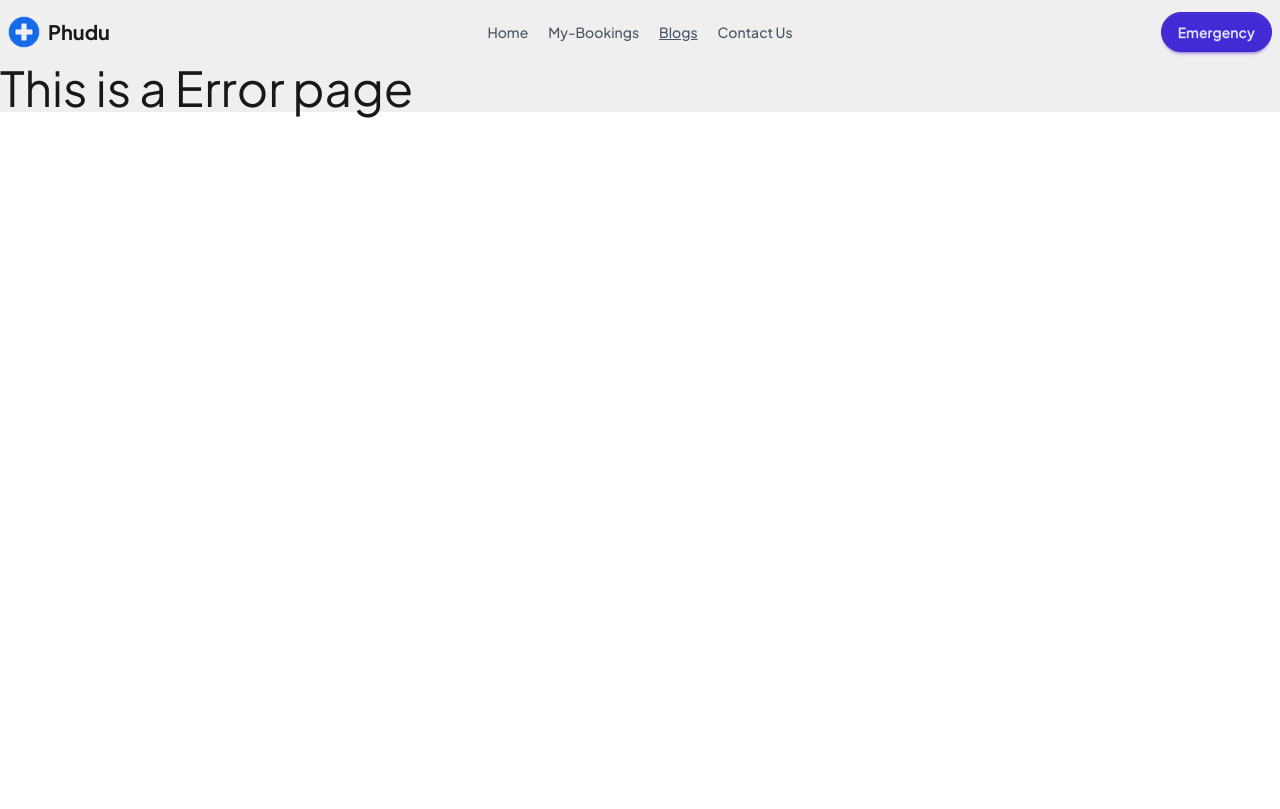
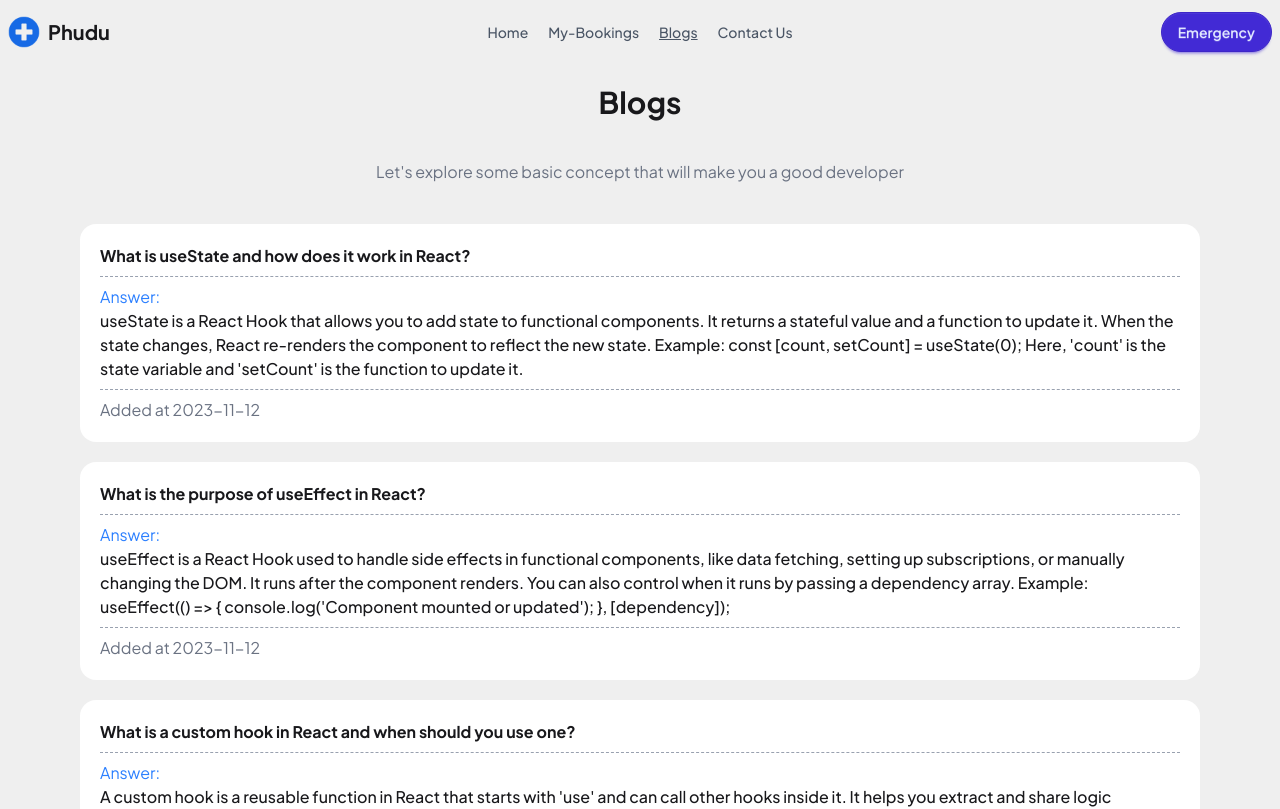
Before and after one commit to shihab103/Medical-Appointment-Client, a React (Vite) app: page /blogs in a window 1280 px wide. Shown: the top 809 px of the page. Built offline with nearby package versions, Linux system fonts and the light colour scheme.

Commit message:
blogs section

```diff
--- /dev/null
+++ b/public/question.json
@@ -0,0 +1,22 @@
+[
+    {
+      "question": "What is useState and how does it work in React?",
+      "answer": "useState is a React Hook that allows you to add state to functional components. It returns a stateful value and a function to update it. When the state changes, React re-renders the component to reflect the new state.\n\nExample:\nconst [count, setCount] = useState(0);\nHere, 'count' is the state variable and 'setCount' is the function to update it."
+    },
+    {
+      "question": "What is the purpose of useEffect in React?",
+      "answer": "useEffect is a React Hook used to handle side effects in functional components, like data fetching, setting up subscriptions, or manually changing the DOM. It runs after the component renders.\n\nYou can also control when it runs by passing a dependency array.\n\nExample:\nuseEffect(() => {\n  console.log('Component mounted or updated');\n}, [dependency]);"
+    },
+    {
+      "question": "What is a custom hook in React and when should you use one?",
+      "answer": "A custom hook is a reusable function in React that starts with 'use' and can call other hooks inside it. It helps you extract and share logic between components.\n\nYou should use a custom hook when you want to reuse stateful logic in multiple components.\n\nExample:\nfunction useWindowWidth() {\n  const [width, setWidth] = useState(window.innerWidth);\n  useEffect(() => {\n    const handleResize = () => setWidth(window.innerWidth);\n    window.addEventListener('resize', handleResize);\n    return () => window.removeEventListener('resize', handleResize);\n  }, []);\n  return width;\n}"
+    },
+    {
+      "question": "Difference between controlled and uncontrolled components? Which one is better?",
+      "answer": "In React:\n- Controlled components have their form data controlled by the state via useState.\n- Uncontrolled components use refs to access DOM values directly.\n\nControlled Example:\n<input value={name} onChange={(e) => setName(e.target.value)} />\n\nUncontrolled Example:\n<input ref={nameRef} />\n\nControlled components are generally preferred because they give you better control over the form state and validation."
+    },
+    {
+      "question": "Tell us something about useFormStatus() (explore and explain)",
+      "answer": "useFormStatus() is a React Hook from the experimental React DOM form API. It provides the status of the nearest parent <form> element during form submission.\n\nYou can use it to show loading states, disable submit buttons, or show success/error messages.\n\nExample (React 18+ experimental):\nimport { useFormStatus } from 'react-dom';\n\nfunction SubmitButton() {\n  const { pending } = useFormStatus();\n  return <button disabled={pending}>{pending ? 'Submitting...' : 'Submit'}</button>;\n}\n\nNote: It's still experimental and mainly used in server components and form actions in React Server Components (RSC)."
+    }
+  ]
--- /dev/null
+++ b/src/Components/Blogs.jsx
@@ -0,0 +1,35 @@
+import React, { useEffect, useState } from "react";
+
+const Blogs = () => {
+  const [blogs, setBlogs] = useState([]);
+  useEffect(() => {
+    fetch("question.json")
+      .then((res) => res.json())
+      .then((data) => setBlogs(data));
+  }, []);
+  return (
+    <div>
+      <div>
+        <h1 className="font-bold mt-5 text-3xl text-center">Blogs</h1>
+        <p className="text-gray-500 text-center my-10">
+          Let's explore some basic concept that will make you a good developer
+        </p>
+
+        <div>
+          {blogs.map((item, index) => (
+            <div key={index} className="bg-white mb-5 p-5 rounded-2xl mx-20">
+              <h1 className="font-bold mb-2">{item.question}</h1>
+              <hr className="border-dashed mb-2 border-gray-400" />
+              <h2 className="text-blue-500">Answer:</h2>
+              <p className="font-medium">{item.answer}</p>
+              <hr className="border-dashed mt-2 mb-2 border-gray-400" />
+              <h1 className="text-gray-500">Added at 2023-11-12</h1>
+            </div>
+          ))}
+        </div>
+      </div>
+    </div>
+  );
+};
+
+export default Blogs;
--- a/src/Components/DoctorDetails.jsx
+++ b/src/Components/DoctorDetails.jsx
@@ -1,11 +1,67 @@
-import React from 'react';
+import React from "react";
+// import { useLoaderData } from 'react-router';
 
 const DoctorDetails = () => {
-    return (
-        <div>
-            <h1>THis is a doctor details</h1>
+  // const data = useLoaderData();
+  // console.log(data);
+  return (
+    <div className="px-20">
+      <div className="bg-white mb-10 text-center py-18 rounded-2xl">
+        <h1 className="text-4xl mb-3 font-bold">Doctor's Profile Details</h1>
+        <p className="px-20 text-gray-500">
+          Lorem ipsum dolor sit amet consectetur. Sit enim blandit orci tortor
+          amet ut. Suscipit sed est fermentum magna. Quis vitae tempus facilisis
+          turpis imperdiet mattis donec dignissim volutpat.
+        </p>
+      </div>
+      {/* card */}
+      <div className="flex bg-white p-7 rounded-2xl">
+        <div className="w-[230px] mr-5">
+          <img src="doctor-sample.png" alt="" />
         </div>
-    );
+        <div className="content-center">
+          <h1 className="font-bold text-3xl mb-3">Dr. Cameron Williamson</h1>
+          <p className="text-gray-500">MBBS,MD</p>
+          <p className="text-gray-500 mb-4">General Medicine,DNB</p>
+
+          <p className="text-gray-500 mb-2">Working at</p>
+          <h1 className="font-semibold mb-2">
+            TMMS Medical College & Rafatullah Community Hospital, Bogura
+          </h1>
+          <hr className="border-dashed border-gray-400" />
+
+          <p className="text-gray-500 my-2">Reg NO: BD12341254</p>
+          <hr className="border-dashed border-gray-400" />
+
+          <h1 className="mt-2">
+            <span className="font-bold">Availability: </span> sunday
+          </h1>
+          <h2>
+            <span className="font-bold">consultation Fee:</span> Taka: 273
+          </h2>
+        </div>
+      </div>
+
+      <div className="bg-white py-10 mt-10 rounded-2xl px-5">
+        <h1 className="font-bold text-2xl text-center mb-5">Book an Appointment</h1>
+        <hr className="border-dashed border-gray-400" />
+
+        <div className="flex items-center py-2 justify-between">
+          <h1 className="font-semibold">Availability</h1>
+          <h1 className="btn btn-outline rounded-full bg-[#e6f4ea] btn-success">
+            Doctor Available Today
+          </h1>
+        </div>
+        <hr className="border-dashed border-gray-400" />
+
+        <p className="text-yellow-400 ps-3 py-2 my-2 bg-[#fff5e5] rounded-full">
+          Due to high patient volume, we are currently accepting appointments
+          for today only. We appreciate your understanding and cooperation.
+        </p>
+        <button className="btn w-full rounded-full text-white bg-[#176ae5]">Book Appointment Now</button>
+      </div>
+    </div>
+  );
 };
 
 export default DoctorDetails;
--- a/src/Components/DoctorsCard.jsx
+++ b/src/Components/DoctorsCard.jsx
@@ -1,4 +1,5 @@
 import React from "react";
+import { NavLink } from "react-router";
 
 const DoctorsCard = ({ doctor }) => {
   // console.log(doctor);
@@ -25,7 +26,8 @@ const DoctorsCard = ({ doctor }) => {
           </div>
           <div className="flex flex-col w-full text-start">
             <p className="mb-2 text-gray-600">{doctor.registrationNumber}</p>
-            <button className="btn btn-info rounded-full btn-outline">View Details</button>
+            {/* <NavLink to={`/doctor-details/${doctor.detailsRoute}`}><button className="btn btn-info rounded-full btn-outline">View Details</button></NavLink> */}
+            <NavLink to='/doctor-details'><button className="btn btn-info rounded-full btn-outline">View Details</button></NavLink>
           </div>
         </div>
       </div>
--- a/src/Routs/Routes.jsx
+++ b/src/Routs/Routes.jsx
@@ -5,6 +5,8 @@ import MainLayout from "../Layouts/MainLayout";
 import ErrorPage from "../Pages/ErrorPage";
 import Home from "../Pages/Home";
 import MyBookings from "../Components/MyBookings";
+import DoctorDetails from "../Components/DoctorDetails";
+import Blogs from "../Components/Blogs";
 
 const router = createBrowserRouter([
   {
@@ -20,6 +22,16 @@ const router = createBrowserRouter([
         path: "/my-bookings",
         element: <MyBookings></MyBookings>,
       },
+      {
+        path: "/doctor-details",
+        // path: "/doctor-details/:shihab",
+        Component: DoctorDetails,
+        // loader: ()=> fetch('../DoctorData.json'),
+      },
+      {
+        path: "/blogs",
+        Component: Blogs
+      },
     ],
   },
 ]);
```
Also changed, not shown: public/doctor-sample.png (added).
